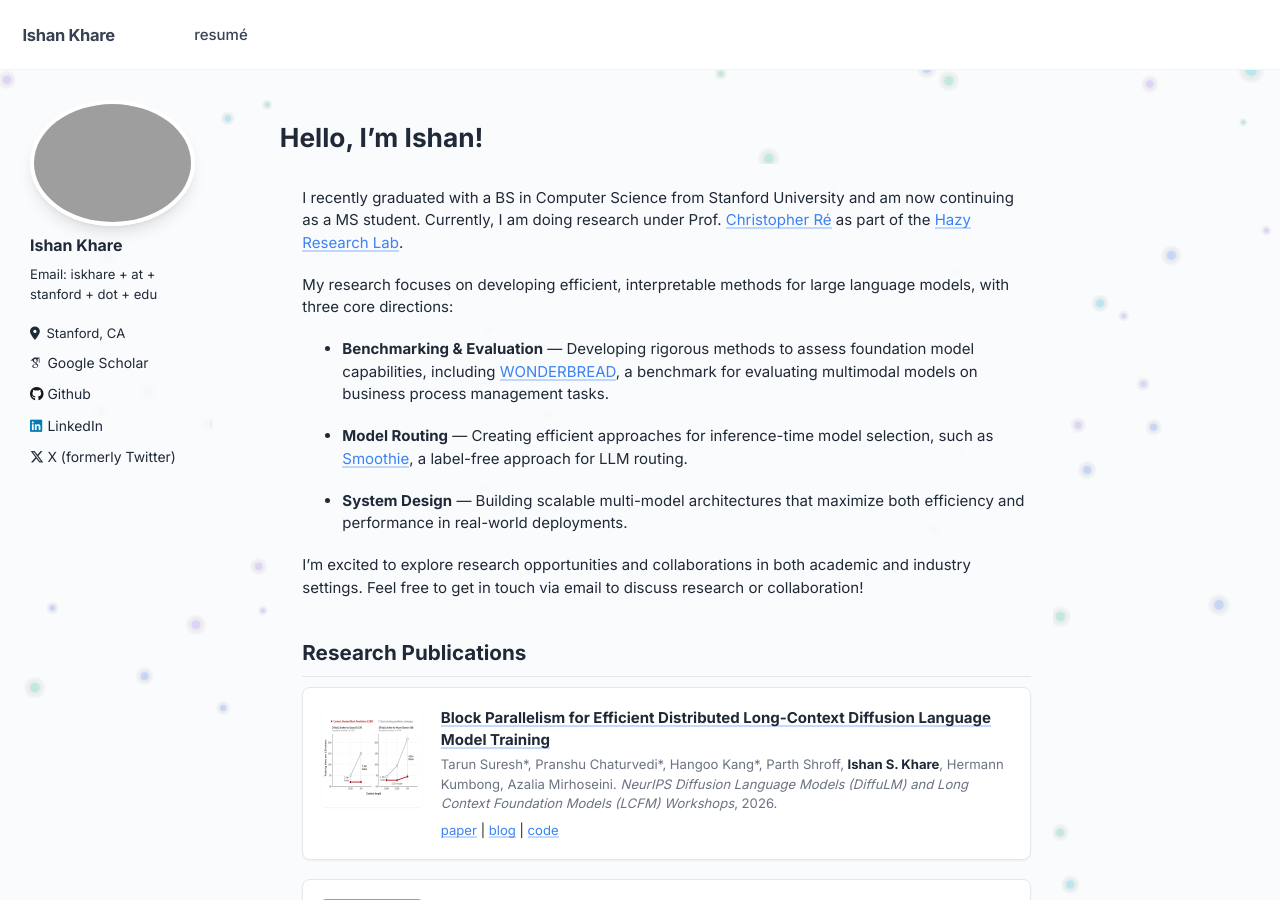
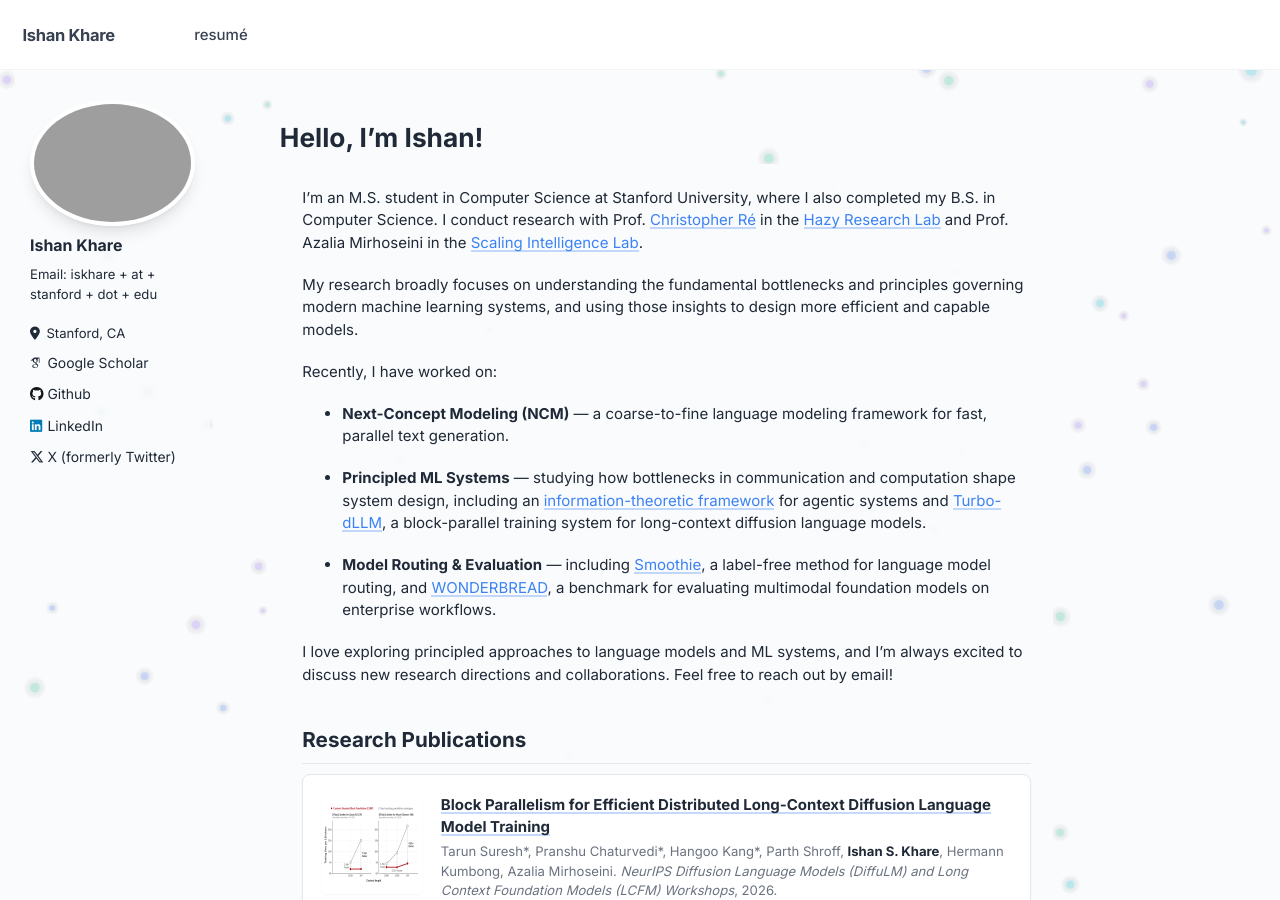
Before and after one commit to iskhare/iskhare.github.io, a Jekyll site: the page built from _pages/about.md, in a window 1280 px wide and 900 px high. Built offline with Jekyll 4.4.1, drawn with Linux system fonts in a browser that asks for light colours; some web fonts are replaced; grey boxes are pictures that could not be loaded.

Commit message:
homepage updates

```diff
--- a/_pages/about.md
+++ b/_pages/about.md
@@ -9,17 +9,21 @@ redirect_from:
   - /about.html
 ---
 
-I recently graduated with a BS in Computer Science from Stanford University and am now continuing as a MS student. Currently, I am doing research under Prof. [Christopher Ré](https://cs.stanford.edu/~chrismre/) as part of the [Hazy Research Lab](https://hazyresearch.stanford.edu/).
+I’m an M.S. student in Computer Science at Stanford University, where I also completed my B.S. in Computer Science. I conduct research with Prof. [Christopher Ré](https://cs.stanford.edu/~chrismre/) in the [Hazy Research Lab](https://hazyresearch.stanford.edu/) and Prof. Azalia Mirhoseini in the [Scaling Intelligence Lab](https://scalingintelligence.stanford.edu/).
 
-My research focuses on developing efficient, interpretable methods for large language models, with three core directions:
+My research broadly focuses on understanding the fundamental bottlenecks and principles governing modern machine learning systems, and using those insights to design more efficient and capable models.
 
-- **Benchmarking & Evaluation** — Developing rigorous methods to assess foundation model capabilities, including [WONDERBREAD](https://hazyresearch.stanford.edu/wonderbread-website/), a benchmark for evaluating multimodal models on business process management tasks.
 
-- **Model Routing** — Creating efficient approaches for inference-time model selection, such as [Smoothie](https://hazyresearch.stanford.edu/blog/2024-12-10-smoothie), a label-free approach for LLM routing.
+Recently, I have worked on:
 
-- **System Design** — Building scalable multi-model architectures that maximize both efficiency and performance in real-world deployments.
+- **Next-Concept Modeling (NCM)** — a coarse-to-fine language modeling framework for fast, parallel text generation.
 
-I'm excited to explore research opportunities and collaborations in both academic and industry settings. Feel free to get in touch via email to discuss research or collaboration!
+- **Principled ML Systems** — studying how bottlenecks in communication and computation shape system design, including an [information-theoretic framework](https://hazyresearch.stanford.edu/blog/2025-12-29-agentic-it) for agentic systems and [Turbo-dLLM](https://scalingintelligence.stanford.edu/Turbo-dLLM/), a block-parallel training system for long-context diffusion language models.
+
+- **Model Routing & Evaluation** — including [Smoothie](https://hazyresearch.stanford.edu/blog/2024-12-10-smoothie), a label-free method for language model routing, and [WONDERBREAD](https://hazyresearch.stanford.edu/wonderbread-website/), a benchmark for evaluating multimodal foundation models on enterprise workflows.
+
+
+I love exploring principled approaches to language models and ML systems, and I’m always excited to discuss new research directions and collaborations. Feel free to reach out by email!
 
 <!-- <div style="text-align: center; margin: 2rem 0;">
   <img src="/images/neural-network.gif" alt="Neural Network Training Animation" style="max-width: 550px;">
```
